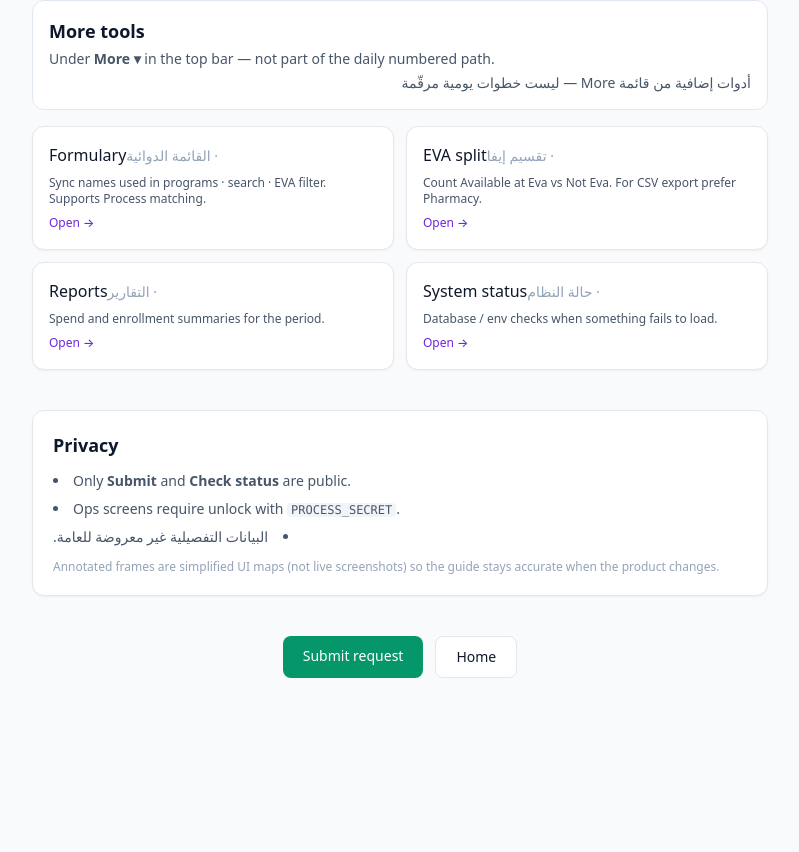
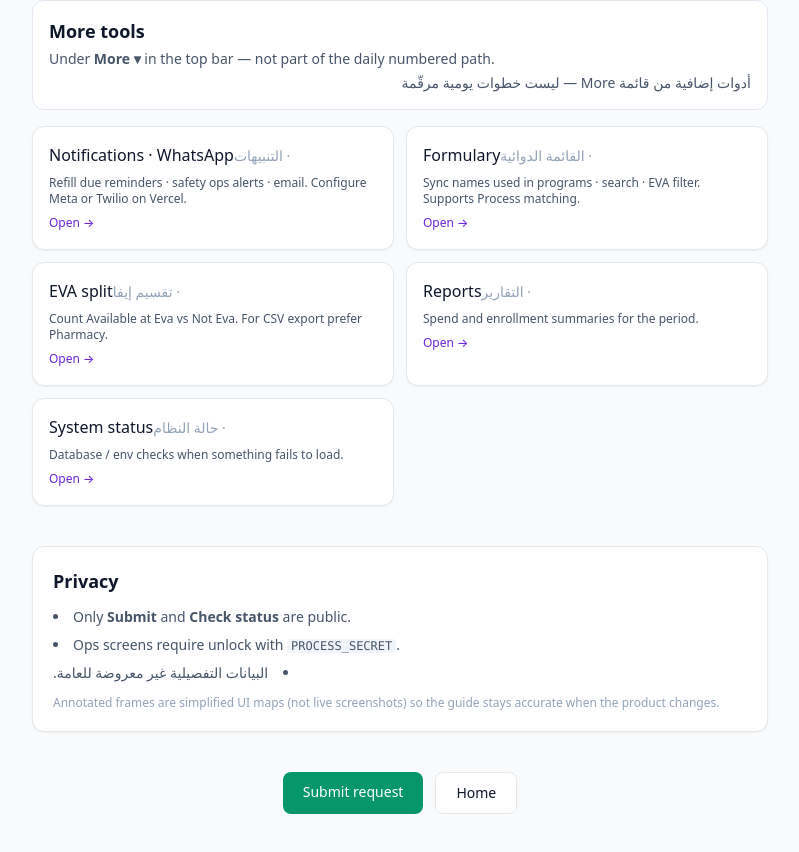
Before and after one commit to ArmaniousESP/medical-aid-automation, a Next.js app: page /guide in a window 1280 px wide. Shown: the part 3672-4524 px from the top of the page, without its empty margins (240-1039 px from the left). Before the commit the page ends 4422 px from the top, so only its background shows below. Built offline with nearby package versions, Linux system fonts and the light colour scheme; no server answers.

Commit message:
Guide: Notifications WhatsApp under More tools

```diff
--- a/app/guide/page.tsx
+++ b/app/guide/page.tsx
@@ -128,6 +128,12 @@ const STAFF_STEPS: Step[] = [
 ];
 
 const MORE_TOOLS = [
+  {
+    href: '/notifications',
+    title: 'Notifications · WhatsApp',
+    titleAr: 'التنبيهات',
+    body: 'Refill due reminders · safety ops alerts · email. Configure Meta or Twilio on Vercel.',
+  },
   {
     href: '/formulary',
     title: 'Formulary',
```
